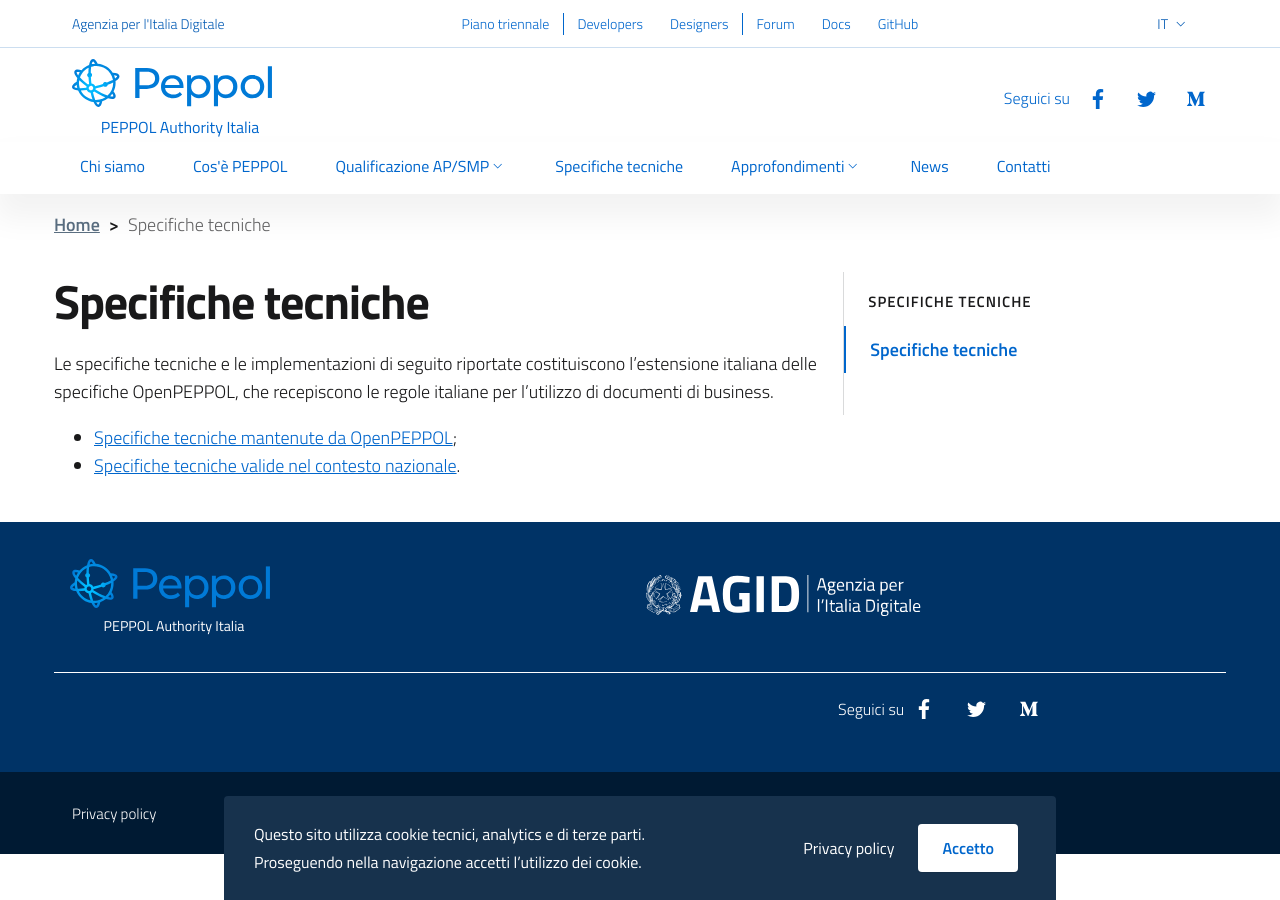
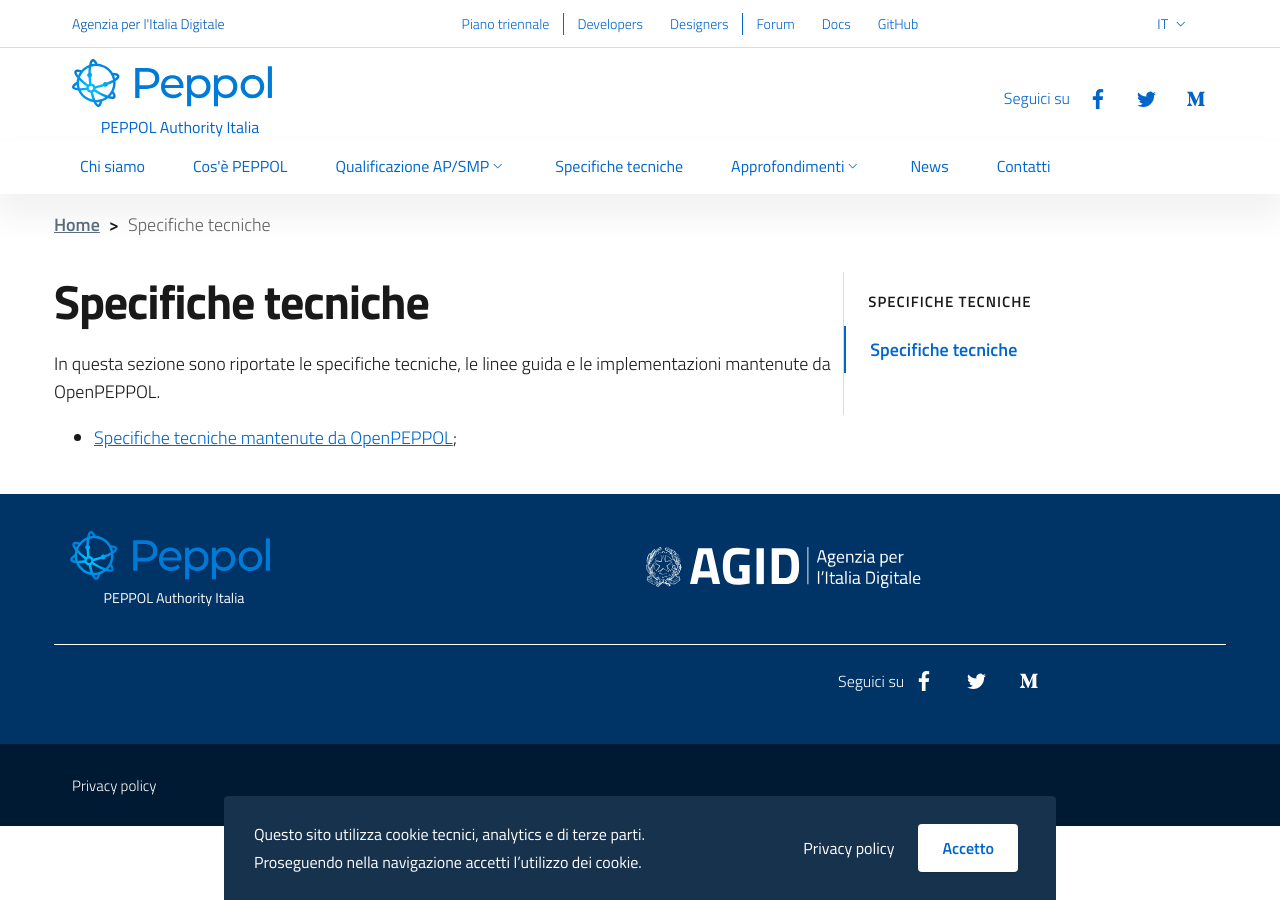
Before and after one commit to realeroberto/peppol.agid.gov.it, a Jekyll site: the page built from it/specifiche-tecniche.md, in a window 1280 px wide. Built offline with Jekyll 4.4.1, drawn with Linux system fonts in a browser that asks for light colours.

Commit message:
Update specifiche-tecniche.md

```diff
--- a/it/specifiche-tecniche.md
+++ b/it/specifiche-tecniche.md
@@ -7,9 +7,6 @@
 order: 6
 ---
 
-Le specifiche tecniche e le implementazioni di seguito riportate costituiscono
-l'estensione italiana delle specifiche OpenPEPPOL, che recepiscono le regole
-italiane per l'utilizzo di documenti di business.
+In questa sezione sono riportate le specifiche tecniche, le linee guida e le implementazioni mantenute da OpenPEPPOL.
 
 - <a aria-label="Peppol.eu - Specifiche tecniche mantenute da OpenPEPPOL - Collegamento a sito esterno" title="Collegamento a sito esterno" href="https://peppol.eu/downloads/">Specifiche tecniche mantenute da OpenPEPPOL</a>;
-- <a aria-label="Specifiche tecniche valide nel contesto nazionale - Collegamento a sito esterno" title="Collegamento a sito esterno" href="https://notier.regione.emilia-romagna.it/docs/">Specifiche tecniche valide nel contesto nazionale</a>.
```
